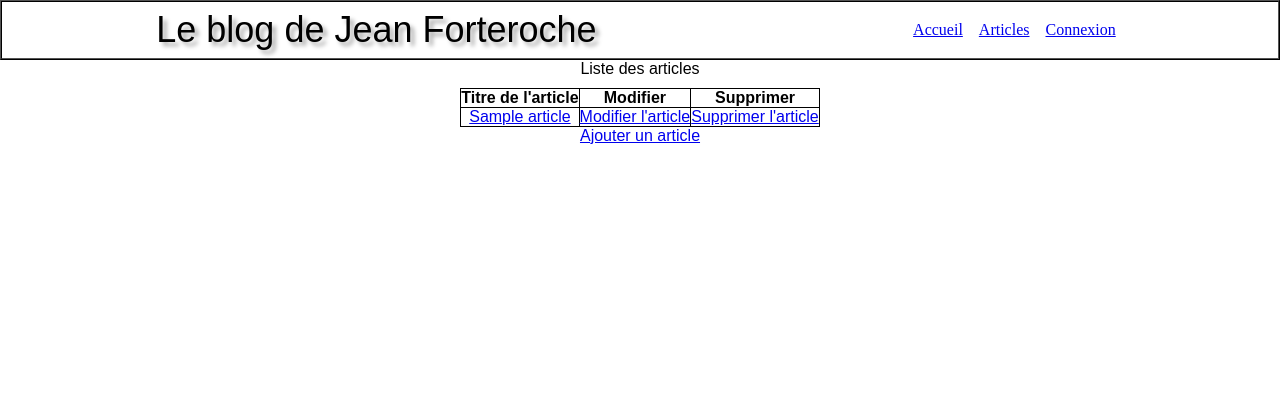
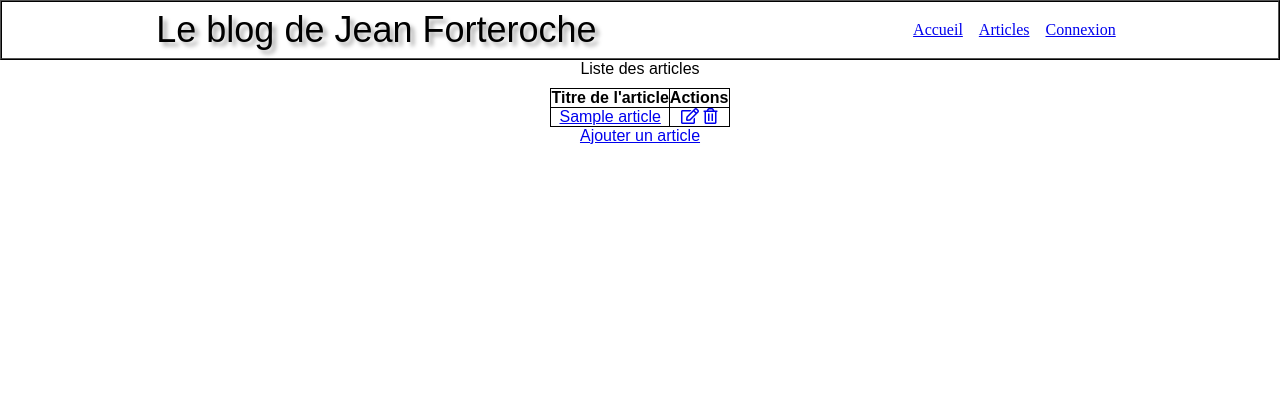
Before and after one commit to AChesnel/Projet-4, a PHP site: the page made by view/frontend/gestionArticles.php in a window 1280 px wide. Shown: the top 420 px of the page. Run offline with PHP 8.4, Linux system fonts and the light colour scheme; the template is opened without the code that fills it: most values are stand-ins (such as "Sample title", 1, 10 or a date in 2020); some libraries are stand-ins or nearby versions; some web fonts are replaced.

Commit message:
Ajout des icones font Awesome sur l'espace admin

```diff
--- a/view/frontend/gestionArticles.php
+++ b/view/frontend/gestionArticles.php
@@ -5,15 +5,14 @@
 		<caption id="titreListeTableau">Liste des articles</caption>
 		<tr>
 			<th>Titre de l'article</th>
-			<th>Modifier</th>
-			<th>Supprimer</th>
+			<th>Actions</th>
 		</tr>
 		<?php  foreach ($articles as $article) :?>
 			<tr>
 				<td><a class="adminPower" href="http://localhost/projet4/index.php?action=article&amp;id=<?= $article['id'] ?>">
 					 <?= htmlspecialchars($article['title']) ?> </a> </td>
-				 <td> <a href="http://localhost/projet4/index.php?action=modifierArticle&amp;id=<?= $article['id'] ?>">Modifier l'article</a> </td>
-				 <td> <a class="adminPower" href="http://localhost/projet4/index.php?action=supprimerArticle&amp;id=<?= $article['id'] ?>">Supprimer l'article</a> </td>
+				 <td> <a href="http://localhost/projet4/index.php?action=modifierArticle&amp;id=<?= $article['id'] ?>"><i class="far fa-edit"></i></a>
+				 <a class="adminPower" href="http://localhost/projet4/index.php?action=supprimerArticle&amp;id=<?= $article['id'] ?>"><i class="far fa-trash-alt"></i></a> </td>
 			</tr>
 		<?php endforeach;?>
 	</table>
--- a/view/frontend/gestionUtilisateurs.php
+++ b/view/frontend/gestionUtilisateurs.php
@@ -20,17 +20,17 @@
 
 				<?php if($utilisateur['role'] === "banni") : ?>
 					<td>
-						<a class="adminPower" href="http://localhost/projet4/index.php?action=rehabiliterUtilisateur&amp;id=<?= $utilisateur['id'] ?>">Réhabiliter</a>
+						<a class="adminPower" href="http://localhost/projet4/index.php?action=rehabiliterUtilisateur&amp;id=<?= $utilisateur['id'] ?>"><i class="fas fa-check-circle"></i></a>
 					</td>
 				<?php endif;?>
 				<?php if($utilisateur['role'] === "user") : ?>
 					<td>
-						<a class="adminPower" href="http://localhost/projet4/index.php?action=bannirUtilisateur&amp;id=<?= $utilisateur['id'] ?>">Bannir</a>
+						<a class="adminPower" href="http://localhost/projet4/index.php?action=bannirUtilisateur&amp;id=<?= $utilisateur['id'] ?>"><i class="fas fa-times-circle"></i></a>
 					</td>
 				<?php endif;?>
 
 				<?php if($utilisateur['role'] != "admin") : ?>
-					<td><a class="adminPower" href="http://localhost/projet4/index.php?action=supprimerUtilisateur&amp;id=<?= $utilisateur['id'] ?>">Supprimer</a></td>
+					<td><a class="adminPower" href="http://localhost/projet4/index.php?action=supprimerUtilisateur&amp;id=<?= $utilisateur['id'] ?>"><i class="far fa-trash-alt"></i></a></td>
 				<?php endif;?>
 
 			</tr>
```
